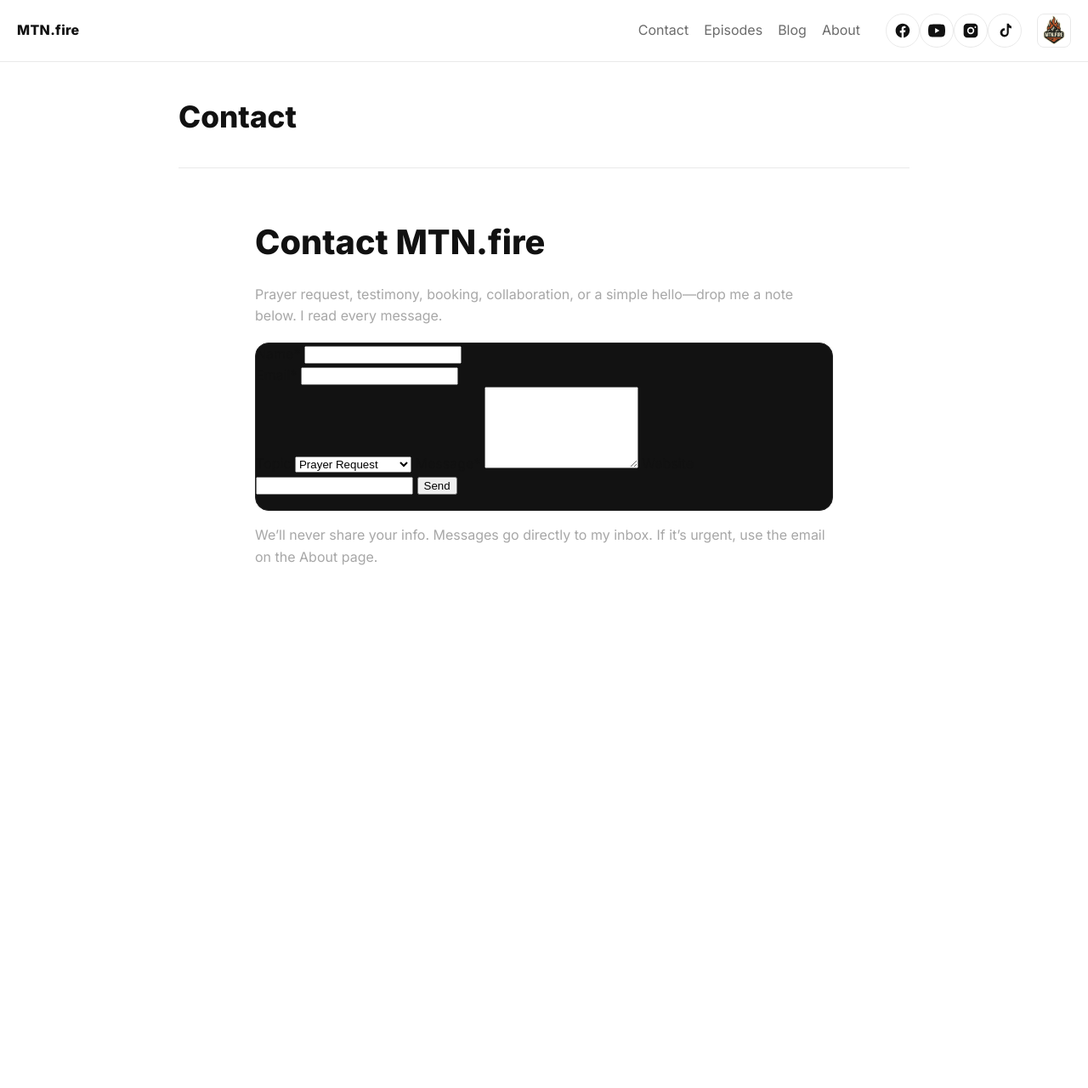
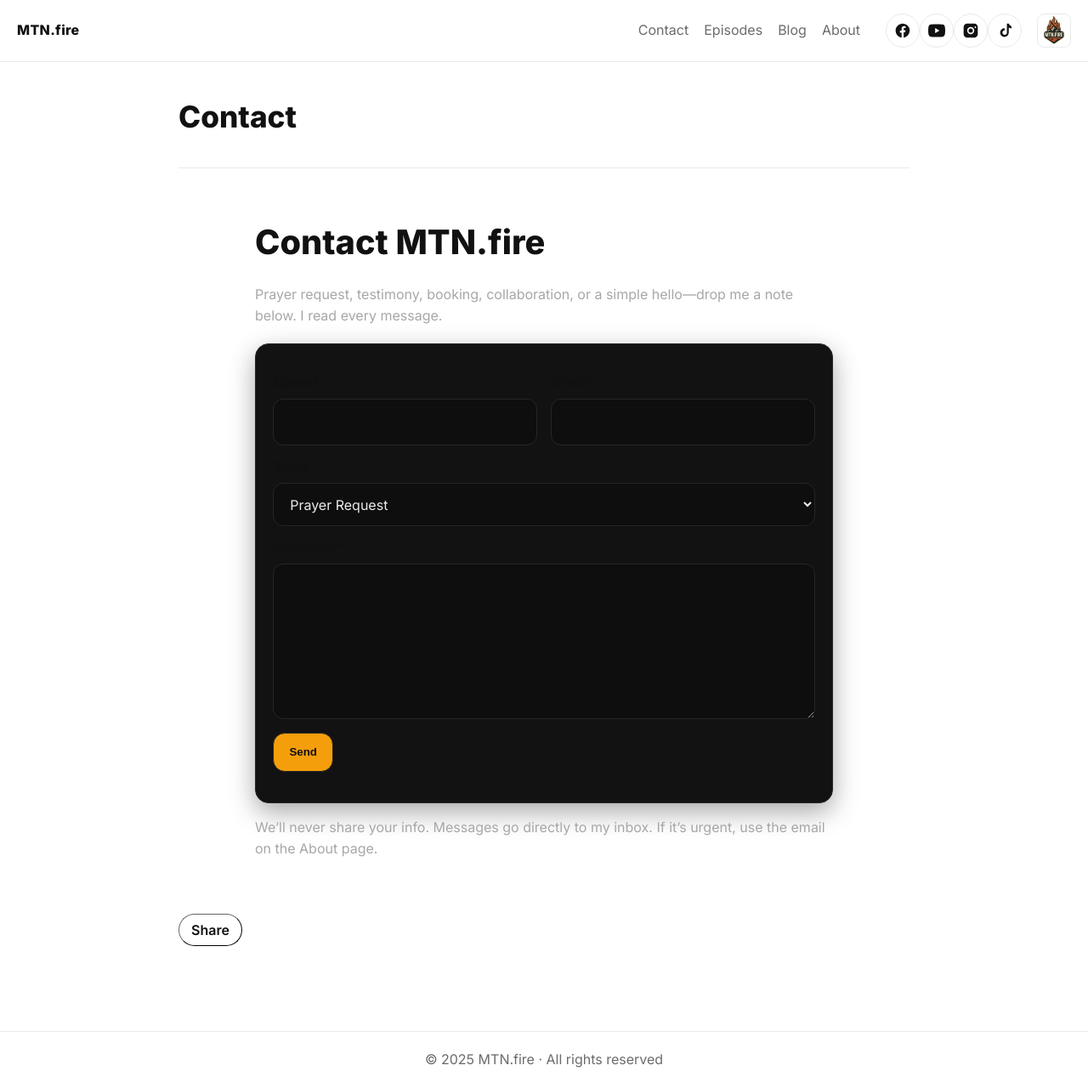
Before and after one commit to mtnfire/mtnfire.org, a Jekyll site: the page built from contact.html, in a window 1280 px wide and 1280 px high. Shown: the whole window at 85% size. Built offline with Jekyll 4.4.1, drawn with Linux system fonts in a browser that asks for light colours.

Commit message:
Update contact.html

```diff
--- a/contact.html
+++ b/contact.html
@@ -50,9 +50,117 @@
 </section>
 
 <style>
-  /* Scoped to .contact so it won't touch other pages */
-  .contact{max-width:820px;margin:0 auto;padding:2rem 1.25rem}
-  .contact h1{font-size:clamp(1.9rem,1.2rem + 1.6vw,2.5rem);margin:0 0 .6rem}
-  .contact>p{color:#a7a7a7;margin-bottom:1.1rem}
+  /* Contact page — scoped so we don't affect other pages */
+  .contact { max-width: 880px; margin: 0 auto; padding: 2rem 1.25rem; }
+  .contact > h1 { margin: 0 0 .6rem; font-size: clamp(1.9rem, 1.2rem + 1.6vw, 2.5rem); }
+  .contact > p { color: #a7a7a7; margin-bottom: 1.2rem; }
 
-  .contact form{margin-top:1rem;background:#121212;border:1px solid #262626;border-radius:16px;p
+  .contact form {
+    margin-top: 1rem;
+    background: #121212;
+    border: 1px solid #262626;
+    border-radius: 16px;
+    padding: 1.25rem;
+    box-shadow: 0 10px 30px rgba(0,0,0,.35);
+  }
+
+  /* Kill conflicting theme rules */
+  .contact form *, .contact form *::before, .contact form *::after { box-sizing: border-box; }
+  .contact label { display: block !important; font-weight: 650; margin: .75rem 0 .4rem; }
+
+  .contact input,
+  .contact select,
+  .contact textarea {
+    display: block !important;
+    width: 100% !important;
+    max-width: 100% !important;
+    background: #0e0e0e;
+    color: #ececec;
+    border: 1px solid #262626;
+    border-radius: 12px;
+    padding: .85rem .95rem;
+    font: inherit;
+  }
+
+  .contact input:focus,
+  .contact select:focus,
+  .contact textarea:focus {
+    outline: 2px solid #f59e0b; outline-offset: 2px;
+  }
+
+  .contact button {
+    margin-top: 1rem;
+    display: inline-block;
+    padding: .9rem 1.15rem;
+    border-radius: 14px;
+    border: 1px solid #262626;
+    background: #f59e0b;
+    color: #111;
+    font-weight: 800;
+    cursor: pointer;
+  }
+  .contact button:disabled { opacity: .6; cursor: not-allowed; }
+
+  .contact .status { margin-top: .75rem; color: #ececec; }
+  .contact .muted { color: #a7a7a7; }
+  .contact .smallprint { margin-top: 1rem; }
+
+  /* Layout */
+  .contact .grid-2 { display: grid; gap: 1rem; }
+  @media (min-width: 760px) {
+    .contact .grid-2 { grid-template-columns: 1fr 1fr; }
+  }
+
+  /* Hide honeypot but keep it in DOM for bots */
+  .contact .hp, #website {
+    position: absolute !important;
+    left: -9999px !important;
+    top: -9999px !important;
+    height: 0 !important;
+    width: 0 !important;
+    opacity: 0 !important;
+    overflow: hidden !important;
+  }
+</style>
+
+<script>
+  (function(){
+    const form = document.getElementById('contactForm');
+    const status = document.getElementById('formStatus');
+    const btn = document.getElementById('submitBtn');
+    if(!form) return;
+
+    form.addEventListener('submit', async function(e){
+      e.preventDefault();
+      status.textContent = '';
+
+      // Honeypot: ignore bots
+      if (document.getElementById('website').value.trim() !== '') {
+        status.textContent = 'Thanks!';
+        return;
+      }
+
+      btn.disabled = true;
+      try {
+        const data = new FormData(form);
+        const res = await fetch(form.action, {
+          method: 'POST',
+          body: data,
+          headers: { 'Accept': 'application/json' }
+        });
+        if (res.ok) {
+          form.reset();
+          status.textContent = 'Thanks! I’ll get back to you soon.';
+        } else {
+          const err = await res.json().catch(()=>({}));
+          status.textContent = (err && err.errors && err.errors[0] && err.errors[0].message)
+            || 'Hmm, something went wrong. Try again in a minute or email me directly.';
+        }
+      } catch {
+        status.textContent = 'Network issue—please try again.';
+      } finally {
+        btn.disabled = false;
+      }
+    });
+  })();
+</script>
```
